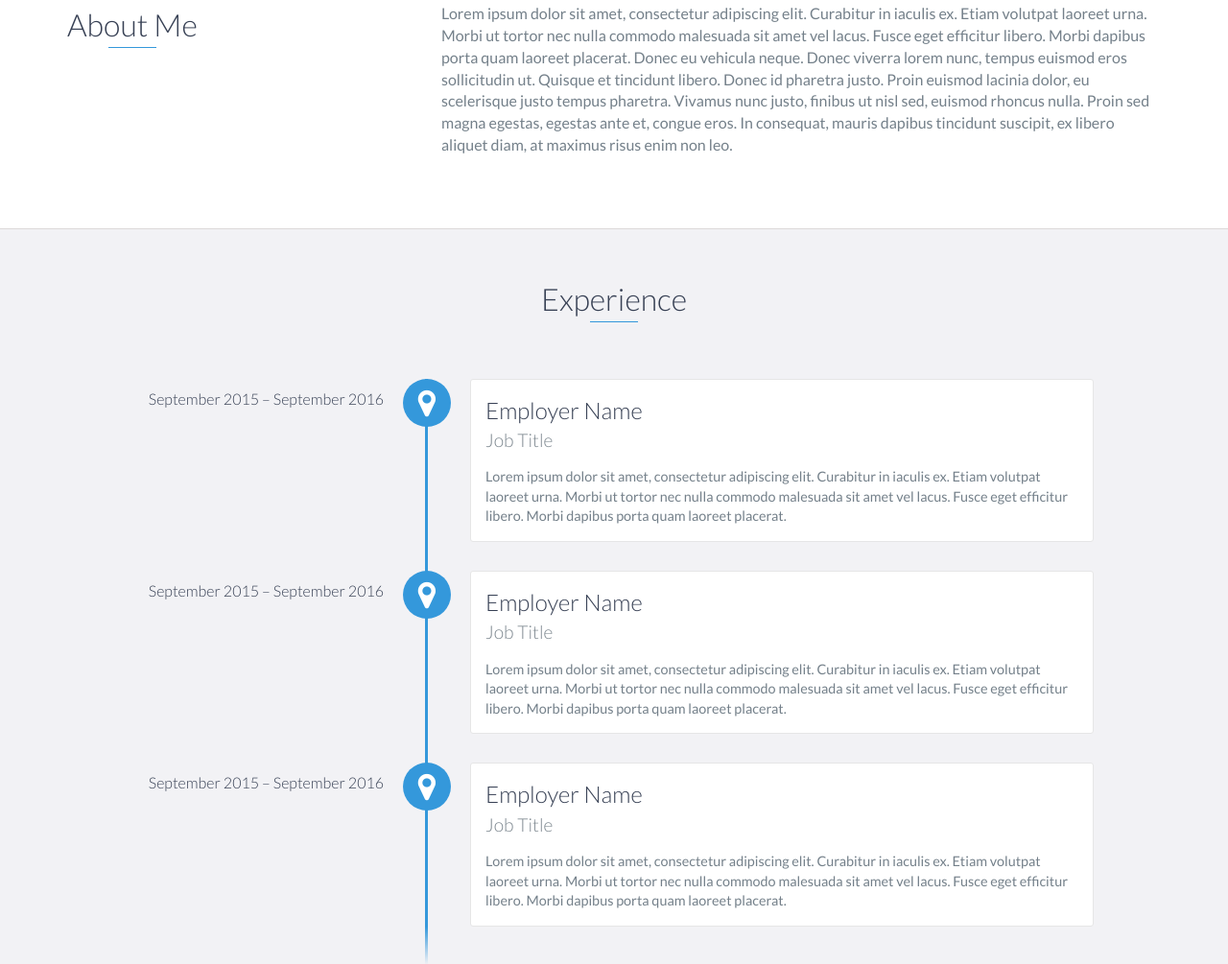
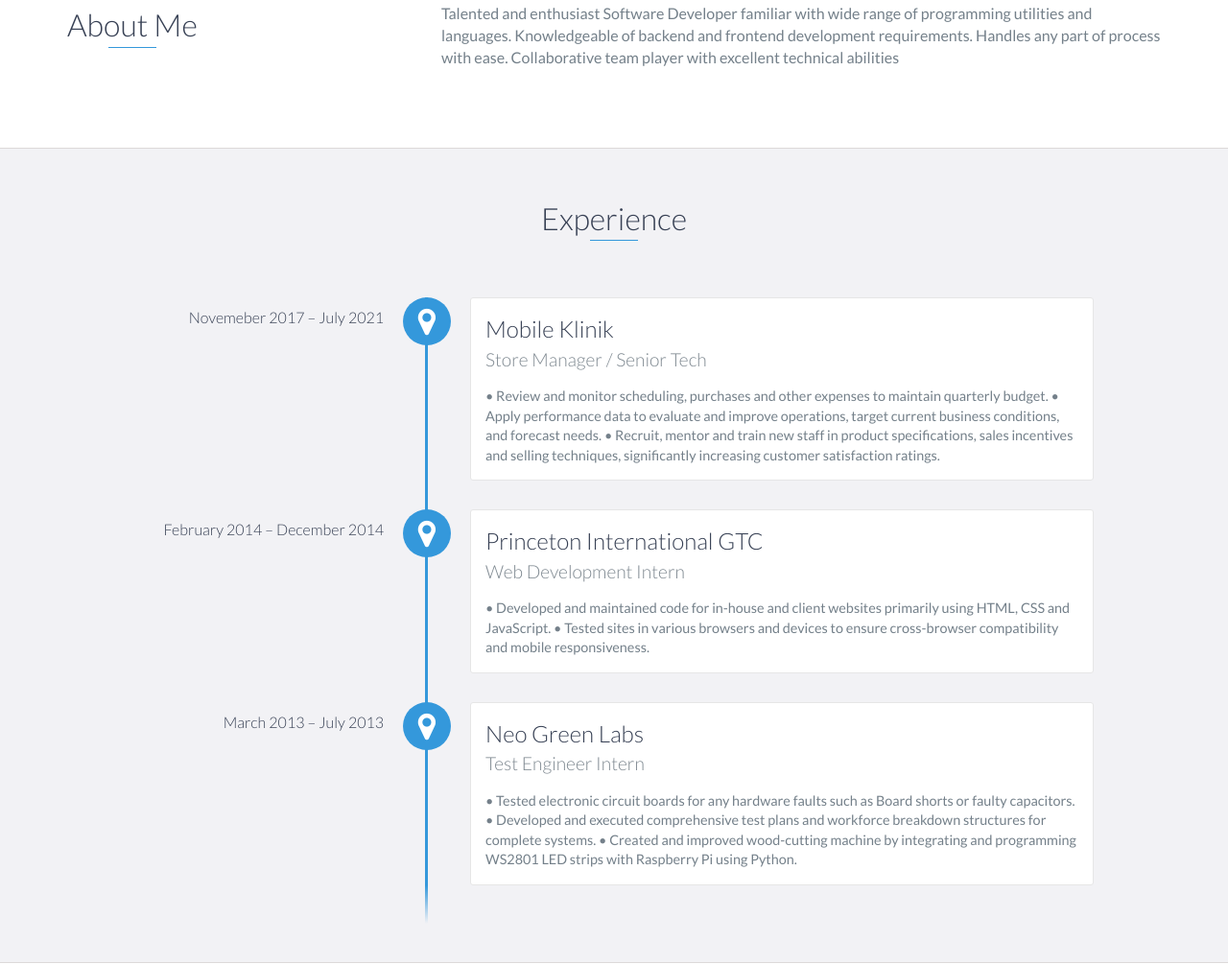
Before and after one commit to jestin-kuriakose/jestin-kuriakose.github.io, a website: page index.html in a window 1280 px wide. Shown: the part 872-1877 px from the top of the page at 96% size. Drawn offline with nearby package versions, Linux system fonts and the light colour scheme.

Commit message:
changed About me and Experience sections

```diff
--- a/index.html
+++ b/index.html
@@ -1,17 +1,19 @@
 <!DOCTYPE html>
 <html class="no-js" lang="en">
-
   <head>
-    <meta charset="utf-8">
-    <meta http-equiv="X-UA-Compatible" content="IE=edge">
-    <meta name="viewport" content="width=device-width, initial-scale=1">
+    <meta charset="utf-8" />
+    <meta http-equiv="X-UA-Compatible" content="IE=edge" />
+    <meta name="viewport" content="width=device-width, initial-scale=1" />
     <title>My Portfolio</title>
-	<link rel="shortcut icon" href="favicon.ico" type="image/x-icon">
-	<link rel="icon" href="favicon.ico" type="image/x-icon">
-    <link href="https://fonts.googleapis.com/css?family=Lato:300,400,700,900" rel="stylesheet">
-    <link rel="stylesheet" href="libs/font-awesome/css/font-awesome.min.css">
-    <link href="css/bootstrap.min.css" rel="stylesheet">
-    <link href="css/styles.css" rel="stylesheet">
+    <link rel="shortcut icon" href="favicon.ico" type="image/x-icon" />
+    <link rel="icon" href="favicon.ico" type="image/x-icon" />
+    <link
+      href="https://fonts.googleapis.com/css?family=Lato:300,400,700,900"
+      rel="stylesheet"
+    />
+    <link rel="stylesheet" href="libs/font-awesome/css/font-awesome.min.css" />
+    <link href="css/bootstrap.min.css" rel="stylesheet" />
+    <link href="css/styles.css" rel="stylesheet" />
   </head>
 
   <body>
@@ -48,7 +50,7 @@
 
     <div id="lead">
       <div id="lead-content">
-            <h1>Ryan Fitzgerald</h1>
+        <h1>Jestin Kuriakose</h1>
         <h2>Software Engineer</h2>
         <a href="#" class="btn-rounded-white">Download Resume</a>
       </div>
@@ -73,9 +75,11 @@
           </div>
           <div class="col-md-8">
             <p>
-                        Lorem ipsum dolor sit amet, consectetur adipiscing elit. Curabitur in iaculis ex. Etiam volutpat laoreet urna. Morbi ut tortor nec nulla commodo malesuada sit amet vel lacus. Fusce eget efficitur libero. Morbi dapibus porta quam laoreet placerat. Donec
-                        eu vehicula neque. Donec viverra lorem nunc, tempus euismod eros sollicitudin ut. Quisque et tincidunt libero. Donec id pharetra justo. Proin euismod lacinia dolor, eu scelerisque justo tempus pharetra. Vivamus nunc justo, finibus
-                        ut nisl sed, euismod rhoncus nulla. Proin sed magna egestas, egestas ante et, congue eros. In consequat, mauris dapibus tincidunt suscipit, ex libero aliquet diam, at maximus risus enim non leo.
+              Talented and enthusiast Software Developer familiar with wide
+              range of programming utilities and languages. Knowledgeable of
+              backend and frontend development requirements. Handles any part of
+              process with ease. Collaborative team player with excellent
+              technical abilities
             </p>
           </div>
         </div>
@@ -86,27 +90,40 @@
     <div id="experience" class="background-alt">
       <h2 class="heading">Experience</h2>
       <div id="experience-timeline">
-            <div data-date="September 2015 – September 2016">
-                <h3>Employer Name</h3>
-                <h4>Job Title</h4>
+        <div data-date="Novemeber 2017 – July 2021">
+          <h3>Mobile Klinik</h3>
+          <h4>Store Manager / Senior Tech</h4>
           <p>
-                    Lorem ipsum dolor sit amet, consectetur adipiscing elit. Curabitur in iaculis ex. Etiam volutpat laoreet urna. Morbi ut tortor nec nulla commodo malesuada sit amet vel lacus. Fusce eget efficitur libero. Morbi dapibus porta quam laoreet placerat.
+            • Review and monitor scheduling, purchases and other expenses to
+            maintain quarterly budget. • Apply performance data to evaluate and
+            improve operations, target current business conditions, and forecast
+            needs. • Recruit, mentor and train new staff in product
+            specifications, sales incentives and selling techniques,
+            significantly increasing customer satisfaction ratings.
           </p>
         </div>
 
-            <div data-date="September 2015 – September 2016">
-                <h3>Employer Name</h3>
-                <h4>Job Title</h4>
+        <div data-date="February 2014 – December 2014">
+          <h3>Princeton International GTC</h3>
+          <h4>Web Development Intern</h4>
           <p>
-                    Lorem ipsum dolor sit amet, consectetur adipiscing elit. Curabitur in iaculis ex. Etiam volutpat laoreet urna. Morbi ut tortor nec nulla commodo malesuada sit amet vel lacus. Fusce eget efficitur libero. Morbi dapibus porta quam laoreet placerat.
+            • Developed and maintained code for in-house and client websites
+            primarily using HTML, CSS and JavaScript. • Tested sites in various
+            browsers and devices to ensure cross-browser compatibility and
+            mobile responsiveness.
           </p>
         </div>
 
-            <div data-date="September 2015 – September 2016">
-                <h3>Employer Name</h3>
-                <h4>Job Title</h4>
+        <div data-date="March 2013 – July 2013">
+          <h3>Neo Green Labs</h3>
+          <h4>Test Engineer Intern</h4>
           <p>
-                    Lorem ipsum dolor sit amet, consectetur adipiscing elit. Curabitur in iaculis ex. Etiam volutpat laoreet urna. Morbi ut tortor nec nulla commodo malesuada sit amet vel lacus. Fusce eget efficitur libero. Morbi dapibus porta quam laoreet placerat.
+            • Tested electronic circuit boards for any hardware faults such as
+            Board shorts or faulty capacitors. • Developed and executed
+            comprehensive test plans and workforce breakdown structures for
+            complete systems. • Created and improved wood-cutting machine by
+            integrating and programming WS2801 LED strips with Raspberry Pi
+            using Python.
           </p>
         </div>
       </div>
@@ -120,7 +137,10 @@
         <span class="education-date">Sept 2016 - Sept 2017</span>
         <h4>Bachelor of Science in Computer Science</h4>
         <p>
-                Lorem ipsum dolor sit amet, consectetur adipiscing elit. Curabitur in iaculis ex. Etiam volutpat laoreet urna. Morbi ut tortor nec nulla commodo malesuada sit amet vel lacus. Fusce eget efficitur libero. Morbi dapibus porta quam laoreet placerat.
+          Lorem ipsum dolor sit amet, consectetur adipiscing elit. Curabitur in
+          iaculis ex. Etiam volutpat laoreet urna. Morbi ut tortor nec nulla
+          commodo malesuada sit amet vel lacus. Fusce eget efficitur libero.
+          Morbi dapibus porta quam laoreet placerat.
         </p>
       </div>
       <!-- End .education-block -->
@@ -130,15 +150,9 @@
         <span class="education-date">Sept 2016 - Sept 2017</span>
         <h4>Bachelor of Science in Computer Science</h4>
         <ul>
-                <li>
-                    Lorem ipsum dolor sit amet, consectetur adipiscing elit.
-                </li>
-                <li>
-                    Lorem ipsum dolor sit amet, consectetur adipiscing elit.
-                </li>
-                <li>
-                    Lorem ipsum dolor sit amet, consectetur adipiscing elit.
-                </li>
+          <li>Lorem ipsum dolor sit amet, consectetur adipiscing elit.</li>
+          <li>Lorem ipsum dolor sit amet, consectetur adipiscing elit.</li>
+          <li>Lorem ipsum dolor sit amet, consectetur adipiscing elit.</li>
         </ul>
       </div>
       <!-- End .education-block -->
@@ -157,7 +171,11 @@
             <div class="project-info">
               <h3>Project Name Here</h3>
               <p>
-                            Lorem ipsum dolor sit amet, consectetur adipiscing elit. Curabitur in iaculis ex. Etiam volutpat laoreet urna. Morbi ut tortor nec nulla commodo malesuada sit amet vel lacus. Fusce eget efficitur libero. Morbi dapibus porta quam laoreet placerat.
+                Lorem ipsum dolor sit amet, consectetur adipiscing elit.
+                Curabitur in iaculis ex. Etiam volutpat laoreet urna. Morbi ut
+                tortor nec nulla commodo malesuada sit amet vel lacus. Fusce
+                eget efficitur libero. Morbi dapibus porta quam laoreet
+                placerat.
               </p>
               <a href="#">View Project</a>
             </div>
@@ -173,7 +191,11 @@
             <div class="project-info">
               <h3>Project Name Here</h3>
               <p>
-                            Lorem ipsum dolor sit amet, consectetur adipiscing elit. Curabitur in iaculis ex. Etiam volutpat laoreet urna. Morbi ut tortor nec nulla commodo malesuada sit amet vel lacus. Fusce eget efficitur libero. Morbi dapibus porta quam laoreet placerat.
+                Lorem ipsum dolor sit amet, consectetur adipiscing elit.
+                Curabitur in iaculis ex. Etiam volutpat laoreet urna. Morbi ut
+                tortor nec nulla commodo malesuada sit amet vel lacus. Fusce
+                eget efficitur libero. Morbi dapibus porta quam laoreet
+                placerat.
               </p>
               <a href="#">View Project</a>
             </div>
@@ -222,9 +244,22 @@
       <h2>Get in Touch</h2>
       <div id="contact-form">
         <form method="POST" action="https://formspree.io/email@email.com">
-                <input type="hidden" name="_subject" value="Contact request from personal website" />
-                <input type="email" name="_replyto" placeholder="Your email" required>
-                <textarea name="message" placeholder="Your message" required></textarea>
+          <input
+            type="hidden"
+            name="_subject"
+            value="Contact request from personal website"
+          />
+          <input
+            type="email"
+            name="_replyto"
+            placeholder="Your email"
+            required
+          />
+          <textarea
+            name="message"
+            placeholder="Your message"
+            required
+          ></textarea>
           <button type="submit">Send</button>
         </form>
       </div>
@@ -236,9 +271,7 @@
       <div class="container">
         <div class="row">
           <div class="col-sm-5 copyright">
-                    <p>
-                        Copyright &copy; 2020 YOUR NAME
-                    </p>
+            <p>Copyright &copy; 2020 YOUR NAME</p>
           </div>
           <div class="col-sm-2 top">
             <span id="to-top">
@@ -248,22 +281,34 @@
           <div class="col-sm-5 social">
             <ul>
               <li>
-                            <a href="https://github.com/" target="_blank"><i class="fa fa-github" aria-hidden="true"></i></a>
+                <a href="https://github.com/" target="_blank"
+                  ><i class="fa fa-github" aria-hidden="true"></i
+                ></a>
               </li>
               <li>
-                            <a href="https://stackoverflow.com/" target="_blank"><i class="fa fa-stack-overflow" aria-hidden="true"></i></a>
+                <a href="https://stackoverflow.com/" target="_blank"
+                  ><i class="fa fa-stack-overflow" aria-hidden="true"></i
+                ></a>
               </li>
               <li>
-                            <a href="https://linkedin.com/" target="_blank"><i class="fa fa-linkedin" aria-hidden="true"></i></a>
+                <a href="https://linkedin.com/" target="_blank"
+                  ><i class="fa fa-linkedin" aria-hidden="true"></i
+                ></a>
               </li>
               <li>
-                            <a href="https://www.facebook.com/" target="_blank"><i class="fa fa-facebook" aria-hidden="true"></i></a>
+                <a href="https://www.facebook.com/" target="_blank"
+                  ><i class="fa fa-facebook" aria-hidden="true"></i
+                ></a>
               </li>
               <li>
-                            <a href="https://twitter.com/" target="_blank"><i class="fa fa-twitter" aria-hidden="true"></i></a>
+                <a href="https://twitter.com/" target="_blank"
+                  ><i class="fa fa-twitter" aria-hidden="true"></i
+                ></a>
               </li>
               <li>
-                            <a href="https://plus.google.com/" target="_blank"><i class="fa fa-google-plus" aria-hidden="true"></i></a>
+                <a href="https://plus.google.com/" target="_blank"
+                  ><i class="fa fa-google-plus" aria-hidden="true"></i
+                ></a>
               </li>
             </ul>
           </div>
@@ -275,5 +320,4 @@
     <script src="https://ajax.googleapis.com/ajax/libs/jquery/1.12.4/jquery.min.js"></script>
     <script src="js/scripts.min.js"></script>
   </body>
-
 </html>
```
Lines whose indentation alone changed are shown as unchanged.
